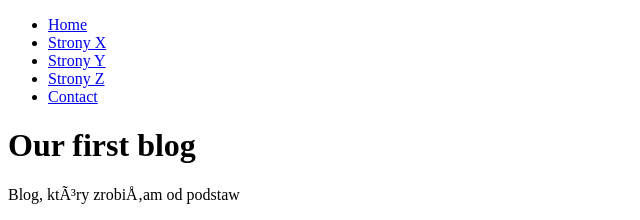
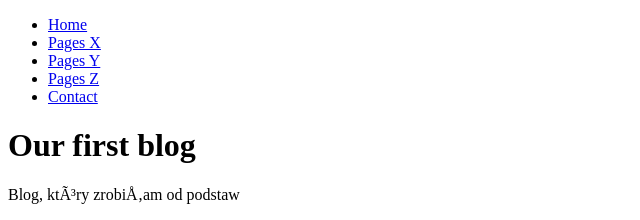
Before and after one commit to AgnieszkaWM/klonowanie-, a plain HTML site: page index.html in a window 1280 px wide. Shown: the top 220 px of the page, 0-640 px from the left. Drawn offline with nearby package versions, Linux system fonts and the light colour scheme; files that its build step writes are made by us from their sources.

Commit message:
Add English title

```diff
--- a/index.html
+++ b/index.html
@@ -2,16 +2,16 @@
 <html lan="pl">
 	<head>
 		<meta="charset "utf-8">
-		<title>Moj pierwszy blog</title>
+		<title>My first blog</title>
 		<link rel="stylesheet" type="text/css" href="style.css">
 	</head>
 	<body>
 		<nav>
 			<ul>
 				<li><a href="/">Home</a></li>
-				<li><a href="#">Strony X</a></li>
-				<li><a href="#">Strony Y</a></li>
-				<li><a href="#">Strony Z</a></li>
+				<li><a href="#">Pages X</a></li>
+				<li><a href="#">Pages Y</a></li>
+				<li><a href="#">Pages Z</a></li>
 				<li><a href="#">Contact</a></li>
 			</ul>
 		</nav>
```
